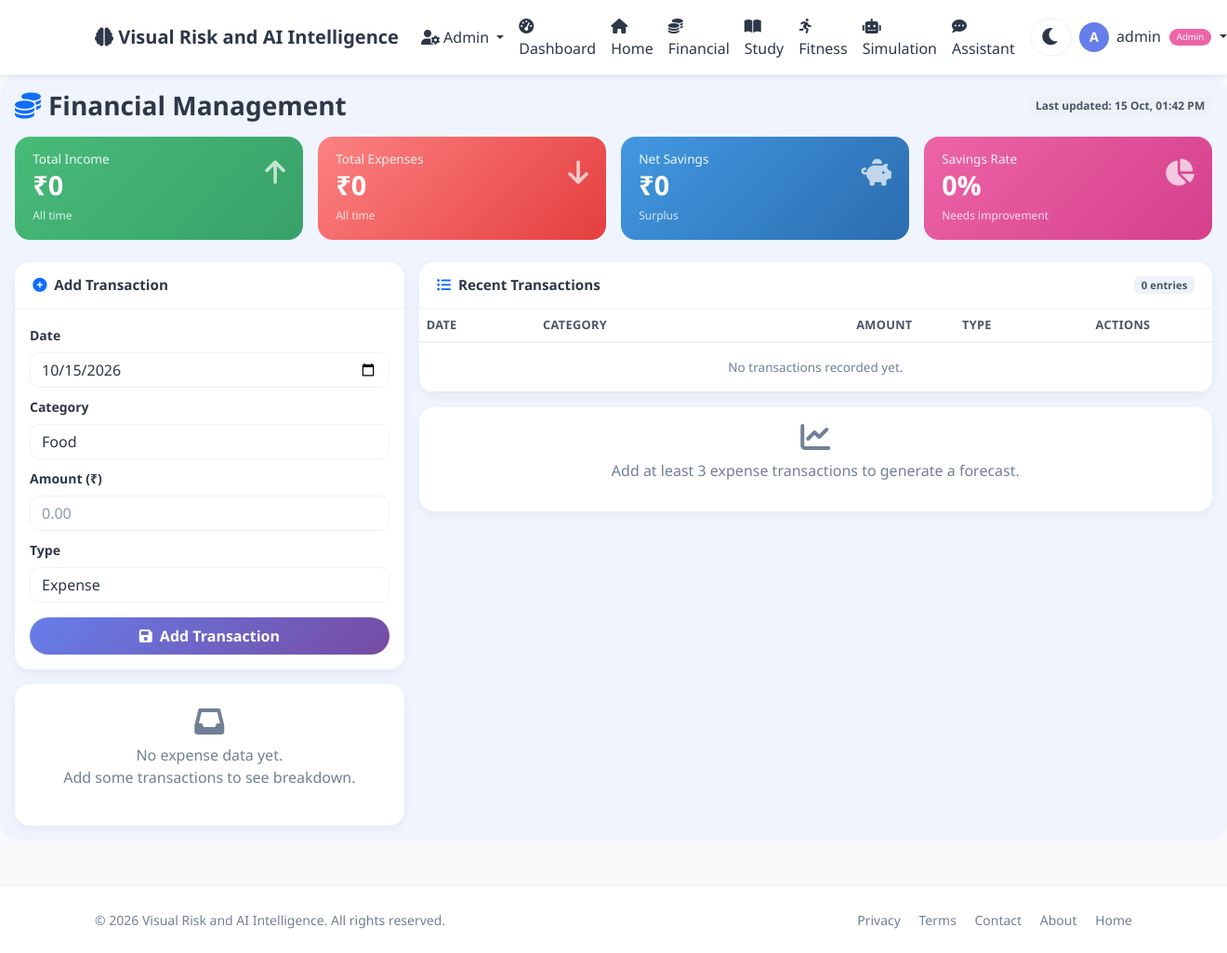
After one commit to jwalitha1811/AI_BASED-VISUAL-RISK, a Flask app: page /user/financial in a window 1320 px wide. The commit adds this page. Shown: the whole page at 93% size. Run offline with Flask 3, Linux system fonts and the light colour scheme; a user stored in the database is signed in.

Commit message:
Add files via upload

```diff
--- a/AI based visual risk/templates/privacy.html
+++ b/AI based visual risk/templates/privacy.html
@@ -111,7 +111,7 @@
       <ul class="navbar-nav ms-auto flex-row gap-3">
         <li class="nav-item"><a class="nav-link" href="login.html"><i class="fa-solid fa-right-to-bracket"></i> Login</a></li>
         <li class="nav-item"><a class="nav-link" href="register.html"><i class="fa-solid fa-user-plus"></i> Register</a></li>
-        <li class="nav-item"><a class="nav-link" href="about.html"><i class="fa-solid fa-house"></i> Home</a></li>
+        <li class="nav-item"><a class="nav-link" href="index.html"><i class="fa-solid fa-house"></i> Home</a></li>
       </ul>
     </div>
   </nav>
--- a/AI based visual risk/templates/terms.html
+++ b/AI based visual risk/templates/terms.html
@@ -118,7 +118,7 @@
       <ul class="navbar-nav ms-auto flex-row gap-3">
         <li class="nav-item"><a class="nav-link" href="login.html"><i class="fa-solid fa-right-to-bracket"></i> Login</a></li>
         <li class="nav-item"><a class="nav-link" href="register.html"><i class="fa-solid fa-user-plus"></i> Register</a></li>
-        <li class="nav-item"><a class="nav-link" href="about.html"><i class="fa-solid fa-house"></i> Home</a></li>
+        <li class="nav-item"><a class="nav-link" href="index.html"><i class="fa-solid fa-house"></i> Home</a></li>
       </ul>
     </div>
   </nav>
--- /dev/null
+++ b/AI based visual risk/templates/user/financial.html
@@ -0,0 +1,420 @@
+{% extends "base.html" %}
+
+{% block extra_css %}
+<style>
+    .finance-wrapper { background: #f7fafc; border-radius: 20px; padding: 1rem; }
+    .metric-card { border-radius: 16px; padding: 1rem 1.2rem; color: white; transition: transform 0.2s; height: 100%; }
+    .metric-card:hover { transform: translateY(-3px); box-shadow: 0 8px 25px rgba(0,0,0,0.08); }
+    .metric-card h5 { font-weight: 400; opacity: 0.9; font-size: 0.85rem; margin-bottom: 0.2rem; }
+    .metric-card h2 { font-weight: 700; margin: 0.1rem 0; font-size: 1.8rem; }
+    .metric-card small { opacity: 0.8; font-size: 0.75rem; }
+    .card-custom { border: none; border-radius: 16px; box-shadow: 0 4px 12px rgba(0,0,0,0.05); overflow: hidden; }
+    .card-header-custom { background: transparent; font-weight: 600; padding: 0.8rem 1.2rem; border-bottom: 1px solid #edf2f7; font-size: 0.95rem; }
+    .table-custom th { font-weight: 600; color: #4a5568; font-size: 0.8rem; text-transform: uppercase; letter-spacing: 0.3px; border-bottom: 2px solid #edf2f7; }
+    .table-custom td { font-size: 0.85rem; vertical-align: middle; }
+    .badge-income { background: #48bb78; color: white; }
+    .badge-expense { background: #fc8181; color: white; }
+    .form-control, .form-select { border-radius: 10px; border: 1.5px solid #e2e8f0; transition: border-color 0.2s; }
+    .form-control:focus, .form-select:focus { border-color: #667eea; box-shadow: 0 0 0 3px rgba(102,126,234,0.15); }
+    .btn-primary-custom { background: linear-gradient(135deg, #667eea, #764ba2); border: none; border-radius: 50px; padding: 0.5rem 1.5rem; font-weight: 600; color: white; transition: all 0.2s; width: 100%; }
+    .btn-primary-custom:hover { transform: scale(1.02); box-shadow: 0 8px 25px rgba(102,126,234,0.4); color: white; }
+    .chart-container { background: white; border-radius: 14px; padding: 0.8rem; box-shadow: 0 4px 12px rgba(0,0,0,0.05); height: 100%; }
+    .chart-container canvas { max-height: 200px; }
+    .transaction-scroll { max-height: 350px; overflow-y: auto; }
+    .transaction-scroll::-webkit-scrollbar { width: 4px; }
+    .transaction-scroll::-webkit-scrollbar-thumb { background: #cbd5e0; border-radius: 10px; }
+    .stat-icon { font-size: 1.8rem; opacity: 0.7; }
+    .action-btn { padding: 0.2rem 0.5rem; font-size: 0.8rem; }
+    @media (max-width: 768px) { .metric-card h2 { font-size: 1.4rem; } }
+</style>
+{% endblock %}
+
+{% block content %}
+<div class="finance-wrapper">
+    <!-- Page Title -->
+    <div class="d-flex justify-content-between align-items-center mb-3">
+        <h3 class="fw-bold mb-0"><i class="fas fa-coins text-primary me-2"></i>Financial Management</h3>
+        <span class="badge bg-light text-dark">Last updated: {{ datetime.now().strftime('%d %b, %I:%M %p') }}</span>
+    </div>
+
+    <!-- ===== Summary Metrics ===== -->
+    <div class="row g-3 mb-4">
+        <div class="col-6 col-md-3">
+            <div class="metric-card" style="background: linear-gradient(135deg, #48bb78, #38a169);">
+                <div class="d-flex justify-content-between">
+                    <div>
+                        <h5>Total Income</h5>
+                        <h2>₹{{ metrics.income|round(0) }}</h2>
+                        <small>All time</small>
+                    </div>
+                    <div class="stat-icon"><i class="fas fa-arrow-up"></i></div>
+                </div>
+            </div>
+        </div>
+        <div class="col-6 col-md-3">
+            <div class="metric-card" style="background: linear-gradient(135deg, #fc8181, #e53e3e);">
+                <div class="d-flex justify-content-between">
+                    <div>
+                        <h5>Total Expenses</h5>
+                        <h2>₹{{ metrics.expenses|round(0) }}</h2>
+                        <small>All time</small>
+                    </div>
+                    <div class="stat-icon"><i class="fas fa-arrow-down"></i></div>
+                </div>
+            </div>
+        </div>
+        <div class="col-6 col-md-3">
+            <div class="metric-card" style="background: linear-gradient(135deg, #4299e1, #2b6cb0);">
+                <div class="d-flex justify-content-between">
+                    <div>
+                        <h5>Net Savings</h5>
+                        <h2>₹{{ metrics.net|round(0) }}</h2>
+                        <small>{{ 'Surplus' if metrics.net >= 0 else 'Deficit' }}</small>
+                    </div>
+                    <div class="stat-icon"><i class="fas fa-piggy-bank"></i></div>
+                </div>
+            </div>
+        </div>
+        <div class="col-6 col-md-3">
+            <div class="metric-card" style="background: linear-gradient(135deg, #ed64a6, #d53f8c);">
+                <div class="d-flex justify-content-between">
+                    <div>
+                        <h5>Savings Rate</h5>
+                        <h2>{{ metrics.rate|round(1) }}%</h2>
+                        <small>{{ 'Good' if metrics.rate >= 30 else 'Needs improvement' }}</small>
+                    </div>
+                    <div class="stat-icon"><i class="fas fa-chart-pie"></i></div>
+                </div>
+            </div>
+        </div>
+    </div>
+
+    <!-- ===== Left: Add Transaction + Pie Chart ===== -->
+    <div class="row g-3">
+        <div class="col-lg-4">
+            <!-- Add Transaction Card -->
+            <div class="card card-custom mb-3">
+                <div class="card-header-custom">
+                    <i class="fas fa-plus-circle text-primary me-1"></i> Add Transaction
+                </div>
+                <div class="card-body">
+                    <form method="POST" action="{{ url_for('user_financial') }}" id="addTransactionForm">
+                        <div class="mb-2">
+                            <label class="form-label small fw-bold">Date</label>
+                            <input type="date" name="date" class="form-control" value="{{ datetime.now().strftime('%Y-%m-%d') }}" required>
+                        </div>
+                        <div class="mb-2">
+                            <label class="form-label small fw-bold">Category</label>
+                            <select name="category" class="form-select">
+                                <option>Food</option>
+                                <option>Transport</option>
+                                <option>Shopping</option>
+                                <option>Entertainment</option>
+                                <option>Utilities</option>
+                                <option>Rent</option>
+                                <option>Healthcare</option>
+                                <option>Other</option>
+                            </select>
+                        </div>
+                        <!-- Amount field with proper validation -->
+                        <div class="mb-2">
+                            <label class="form-label small fw-bold">Amount (₹)</label>
+                            <input type="number" name="amount" step="any" min="0.01" class="form-control" placeholder="0.00" required
+                                   oninvalid="this.setCustomValidity('Please enter an amount greater than 0.')"
+                                   oninput="this.setCustomValidity('')">
+                        </div>
+                        <div class="mb-3">
+                            <label class="form-label small fw-bold">Type</label>
+                            <select name="type" class="form-select">
+                                <option value="expense">Expense</option>
+                                <option value="income">Income</option>
+                            </select>
+                        </div>
+                        <button type="submit" class="btn btn-primary-custom">
+                            <i class="fas fa-save me-1"></i> Add Transaction
+                        </button>
+                    </form>
+                </div>
+            </div>
+
+            <!-- Spending Breakdown (Pie Chart) -->
+            {% if categories %}
+            <div class="card card-custom">
+                <div class="card-header-custom">
+                    <i class="fas fa-chart-pie text-danger me-1"></i> Spending by Category
+                </div>
+                <div class="card-body">
+                    <canvas id="categoryPieChart" height="200"></canvas>
+                </div>
+            </div>
+            {% else %}
+            <div class="card card-custom">
+                <div class="card-body text-muted text-center py-4">
+                    <i class="fas fa-inbox fa-2x mb-2 d-block"></i>
+                    <p>No expense data yet.<br>Add some transactions to see breakdown.</p>
+                </div>
+            </div>
+            {% endif %}
+        </div>
+
+        <!-- ===== Right: Transactions + Forecast ===== -->
+        <div class="col-lg-8">
+            <!-- Transactions Card -->
+            <div class="card card-custom mb-3">
+                <div class="card-header-custom d-flex justify-content-between align-items-center">
+                    <span><i class="fas fa-list-ul text-primary me-1"></i> Recent Transactions</span>
+                    <span class="badge bg-light text-dark">{{ transactions|length }} entries</span>
+                </div>
+                <div class="card-body p-0">
+                    <div class="transaction-scroll">
+                        <table class="table table-custom table-hover mb-0">
+                            <thead>
+                                <tr>
+                                    <th>Date</th>
+                                    <th>Category</th>
+                                    <th class="text-end">Amount</th>
+                                    <th class="text-center">Type</th>
+                                    <th class="text-center">Actions</th>
+                                </tr>
+                            </thead>
+                            <tbody>
+                                {% for tx in transactions %}
+                                <tr>
+                                    <td>{{ tx.date.strftime('%d-%m-%Y') }}</td>
+                                    <td>{{ tx.category }}</td>
+                                    <td class="text-end fw-bold">₹{{ tx.amount }}</td>
+                                    <td class="text-center">
+                                        <span class="badge {{ 'badge-income' if tx.type=='income' else 'badge-expense' }}">
+                                            {{ tx.type|title }}
+                                        </span>
+                                    </td>
+                                    <td class="text-center">
+                                        <!-- Edit button → opens modal -->
+                                        <button type="button" class="btn btn-sm btn-outline-primary action-btn me-1"
+                                                data-bs-toggle="modal" data-bs-target="#editModal"
+                                                data-id="{{ tx.id }}"
+                                                data-date="{{ tx.date.strftime('%Y-%m-%d') }}"
+                                                data-category="{{ tx.category }}"
+                                                data-amount="{{ tx.amount }}"
+                                                data-type="{{ tx.type }}">
+                                            <i class="fas fa-edit"></i>
+                                        </button>
+                                        <!-- Delete form (POST) -->
+                                        <form method="POST" action="{{ url_for('delete_transaction', id=tx.id) }}"
+                                              style="display:inline-block;"
+                                              onsubmit="return confirm('Permanently delete this transaction?');">
+                                            <button type="submit" class="btn btn-sm btn-outline-danger action-btn">
+                                                <i class="fas fa-trash-alt"></i>
+                                            </button>
+                                        </form>
+                                    </td>
+                                </tr>
+                                {% else %}
+                                <tr>
+                                    <td colspan="5" class="text-center text-muted py-3">
+                                        No transactions recorded yet.
+                                    </td>
+                                </tr>
+                                {% endfor %}
+                            </tbody>
+                        </table>
+                    </div>
+                </div>
+            </div>
+
+            <!-- Forecast Chart -->
+            {% if forecast %}
+            <div class="card card-custom">
+                <div class="card-header-custom">
+                    <i class="fas fa-chart-line text-success me-1"></i> Expense Forecast (Next 6 Months)
+                </div>
+                <div class="card-body">
+                    <canvas id="forecastChart" height="150"></canvas>
+                </div>
+            </div>
+            {% else %}
+            <div class="card card-custom">
+                <div class="card-body text-muted text-center py-3">
+                    <i class="fas fa-chart-line fa-2x mb-2 d-block"></i>
+                    <p>Add at least 3 expense transactions to generate a forecast.</p>
+                </div>
+            </div>
+            {% endif %}
+        </div>
+    </div>
+</div>
+
+<!-- ===== EDIT MODAL ===== -->
+<div class="modal fade" id="editModal" tabindex="-1" aria-labelledby="editModalLabel" aria-hidden="true">
+    <div class="modal-dialog">
+        <div class="modal-content">
+            <form method="POST" action="{{ url_for('edit_transaction') }}" id="editForm">
+                <input type="hidden" name="id" id="edit-id">
+                <div class="modal-header">
+                    <h5 class="modal-title" id="editModalLabel"><i class="fas fa-edit text-primary me-2"></i>Edit Transaction</h5>
+                    <button type="button" class="btn-close" data-bs-dismiss="modal" aria-label="Close"></button>
+                </div>
+                <div class="modal-body">
+                    <div class="mb-3">
+                        <label class="form-label fw-bold">Date</label>
+                        <input type="date" name="date" id="edit-date" class="form-control" required>
+                    </div>
+                    <div class="mb-3">
+                        <label class="form-label fw-bold">Category</label>
+                        <select name="category" id="edit-category" class="form-select">
+                            <option>Food</option>
+                            <option>Transport</option>
+                            <option>Shopping</option>
+                            <option>Entertainment</option>
+                            <option>Utilities</option>
+                            <option>Rent</option>
+                            <option>Healthcare</option>
+                            <option>Other</option>
+                        </select>
+                    </div>
+                    <!-- Amount field with validation in modal -->
+                    <div class="mb-3">
+                        <label class="form-label fw-bold">Amount (₹)</label>
+                        <input type="number" name="amount" id="edit-amount" step="any" min="0.01" class="form-control" required
+                               oninvalid="this.setCustomValidity('Please enter an amount greater than 0.')"
+                               oninput="this.setCustomValidity('')">
+                    </div>
+                    <div class="mb-3">
+                        <label class="form-label fw-bold">Type</label>
+                        <select name="type" id="edit-type" class="form-select">
+                            <option value="expense">Expense</option>
+                            <option value="income">Income</option>
+                        </select>
+                    </div>
+                </div>
+                <div class="modal-footer">
+                    <button type="button" class="btn btn-secondary" data-bs-dismiss="modal">Cancel</button>
+                    <button type="submit" class="btn btn-primary-custom">
+                        <i class="fas fa-save me-1"></i> Update
+                    </button>
+                </div>
+            </form>
+        </div>
+    </div>
+</div>
+{% endblock %}
+
+{% block scripts %}
+<script src="https://cdn.jsdelivr.net/npm/chart.js"></script>
+
+<!-- Populate edit modal with transaction data -->
+<script>
+    document.addEventListener('DOMContentLoaded', function() {
+        var editModal = document.getElementById('editModal');
+        editModal.addEventListener('show.bs.modal', function(event) {
+            var button = event.relatedTarget;
+            document.getElementById('edit-id').value = button.getAttribute('data-id');
+            document.getElementById('edit-date').value = button.getAttribute('data-date');
+            document.getElementById('edit-category').value = button.getAttribute('data-category');
+            document.getElementById('edit-amount').value = button.getAttribute('data-amount');
+            document.getElementById('edit-type').value = button.getAttribute('data-type');
+        });
+    });
+</script>
+
+<!-- ===== EXTRA SAFETY: JavaScript amount validation ===== -->
+<script>
+    document.addEventListener('DOMContentLoaded', function() {
+        // Add transaction form
+        const addForm = document.getElementById('addTransactionForm');
+        if (addForm) {
+            addForm.addEventListener('submit', function(e) {
+                const amount = this.querySelector('input[name="amount"]');
+                if (parseFloat(amount.value) <= 0) {
+                    amount.setCustomValidity('Amount must be greater than 0');
+                    e.preventDefault();
+                } else {
+                    amount.setCustomValidity('');
+                }
+            });
+        }
+
+        // Edit form
+        const editForm = document.getElementById('editForm');
+        if (editForm) {
+            editForm.addEventListener('submit', function(e) {
+                const amount = this.querySelector('input[name="amount"]');
+                if (parseFloat(amount.value) <= 0) {
+                    amount.setCustomValidity('Amount must be greater than 0');
+                    e.preventDefault();
+                } else {
+                    amount.setCustomValidity('');
+                }
+            });
+        }
+    });
+</script>
+
+<!-- Forecast Chart (only if data exists) -->
+{% if forecast %}
+<script>
+    const ctxForecast = document.getElementById('forecastChart').getContext('2d');
+    new Chart(ctxForecast, {
+        type: 'line',
+        data: {
+            labels: ['Month 1','Month 2','Month 3','Month 4','Month 5','Month 6'],
+            datasets: [{
+                label: 'Projected Expenses',
+                data: {{ forecast|tojson }},
+                borderColor: '#667eea',
+                backgroundColor: 'rgba(102,126,234,0.1)',
+                fill: true,
+                tension: 0.3,
+                pointBackgroundColor: '#667eea',
+                pointRadius: 3,
+            }]
+        },
+        options: {
+            responsive: true,
+            maintainAspectRatio: true,
+            aspectRatio: 2.5,
+            plugins: {
+                legend: { display: false }
+            },
+            scales: {
+                y: { beginAtZero: true, grid: { color: '#e9ecef' } }
+            }
+        }
+    });
+</script>
+{% endif %}
+
+<!-- Pie Chart (only if categories exist) -->
+{% if categories %}
+<script>
+    const ctxPie = document.getElementById('categoryPieChart').getContext('2d');
+    new Chart(ctxPie, {
+        type: 'doughnut',
+        data: {
+            labels: {{ categories|tojson }},
+            datasets: [{
+                data: {{ category_amounts|tojson }},
+                backgroundColor: [
+                    '#667eea', '#764ba2', '#f093fb', '#f5576c',
+                    '#4facfe', '#43e97b', '#fa709a', '#fee140'
+                ],
+                borderWidth: 2,
+                borderColor: '#fff'
+            }]
+        },
+        options: {
+            responsive: true,
+            maintainAspectRatio: true,
+            aspectRatio: 1.2,
+            plugins: {
+                legend: {
+                    position: 'bottom',
+                    labels: { boxWidth: 12, padding: 10, font: { size: 10 } }
+                }
+            },
+            cutout: '60%'
+        }
+    });
+</script>
+{% endif %}
+{% endblock %}
```
